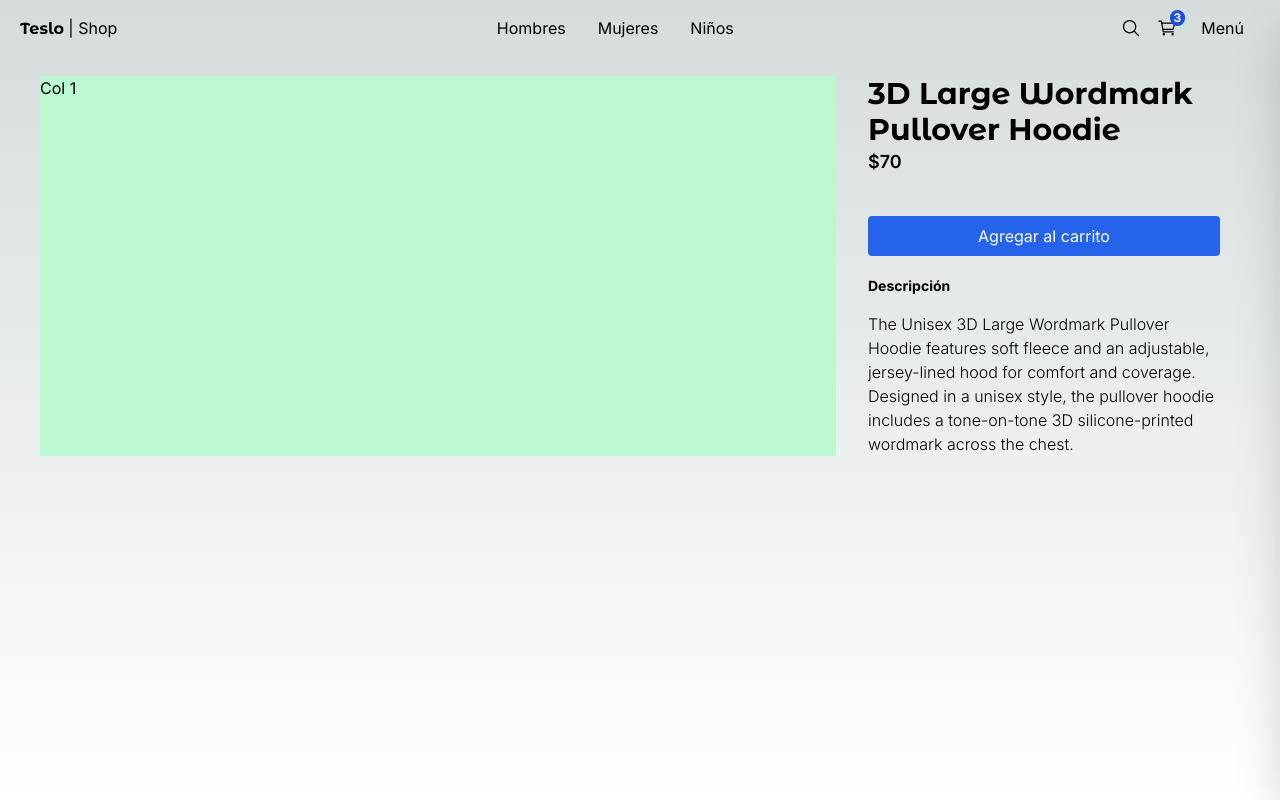
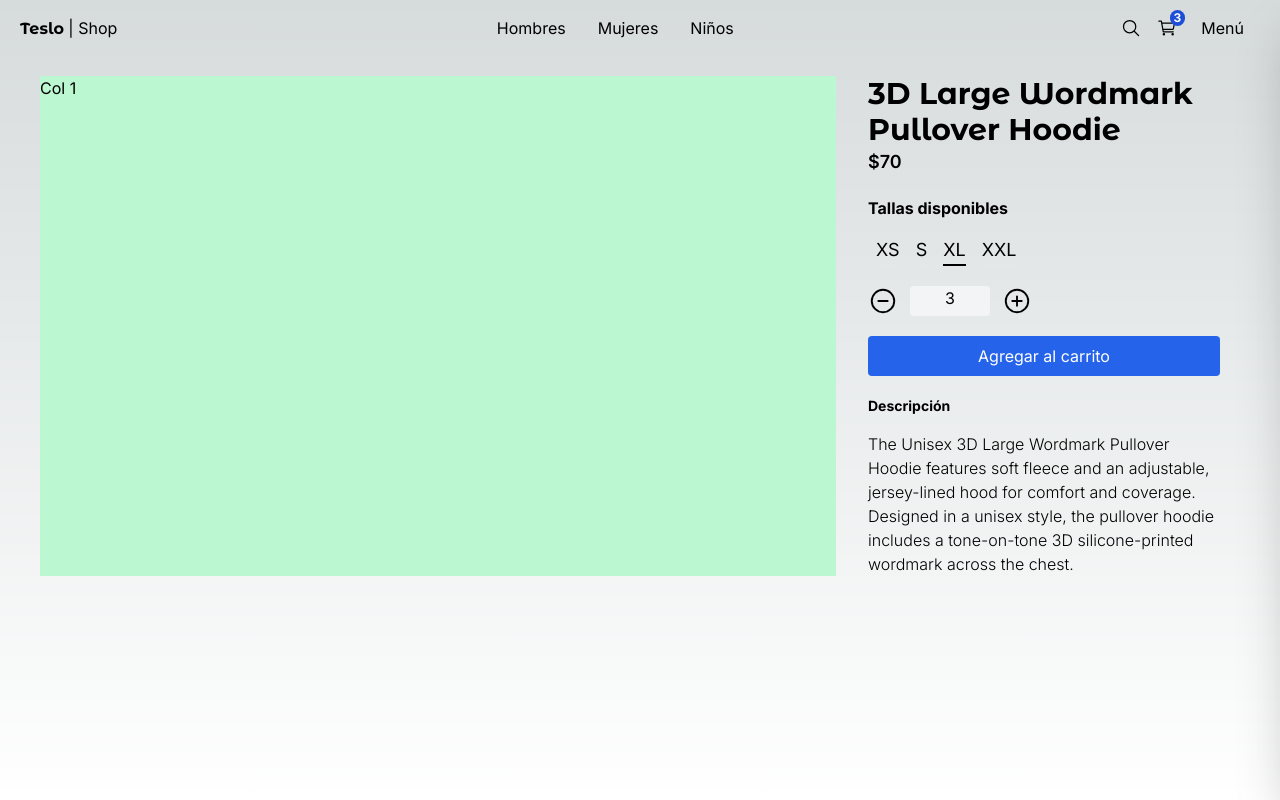
Before and after one commit to valeroman/win-teslo-shopy, a Next.js app: page /product/3d_large_wordmark_pullover_hoodie in a window 1280 px wide. Built offline with nearby package versions, Linux system fonts and the light colour scheme.

Commit message:
Agregar el selector de tallas y cantidad a Producto

```diff
--- a/src/app/(shop)/product/[slug]/page.tsx
+++ b/src/app/(shop)/product/[slug]/page.tsx
@@ -1,3 +1,4 @@
+import { QuantitySelector, SizeSelector } from '@/components';
 import { titleFont } from '@/config/fonts';
 import { initialData } from '@/seed/seed';
 import { notFound } from 'next/navigation';
@@ -38,8 +39,13 @@
         </p>
 
         {/* Selector de tallas */}
+        <SizeSelector
+          availableSizes={ product.sizes }
+          selectedSize={ product.sizes[2]}
+        />
 
         {/* Selector de cantidad */}
+        <QuantitySelector quantity={ 3 } />
 
         {/* Boton */}
         <button className='btn-primary my-5 w-full'>
--- a/src/components/index.ts
+++ b/src/components/index.ts
@@ -7,3 +7,6 @@
 export * from './products/product-grid/ProductGridItem';
 
 export * from './ui/sidebar/Sidebar';
+
+export * from './product/size-selector/SizeSelector';
+export * from './product/quantity-selector/QuantitySelector';
--- /dev/null
+++ b/src/components/product/quantity-selector/QuantitySelector.tsx
@@ -0,0 +1,33 @@
+'use client';
+
+import React, { useState } from 'react'
+import { IoAddCircleOutline, IoRemoveCircleOutline } from 'react-icons/io5';
+
+interface Props {
+    quantity: number;
+}
+
+export const QuantitySelector = ({ quantity }: Props) => {
+
+    const [count, setCount] = useState(quantity);
+
+    const onQuantityChange = ( value: number ) => {
+        if ( count + value < 1) return;
+
+        setCount( count + value );
+    }
+
+    return (
+        <div className='flex'>
+            <button onClick={ () => onQuantityChange( -1 )} >
+                <IoRemoveCircleOutline size={ 30 } />
+            </button>
+            <span className='w-20 mx-3 px-5 bg-gray-100 text-center rounded'>
+                { count }
+            </span>
+            <button onClick={ () => onQuantityChange( +1 )}>
+                <IoAddCircleOutline size={ 30 } />
+            </button>
+        </div>
+    )
+}
--- /dev/null
+++ b/src/components/product/size-selector/SizeSelector.tsx
@@ -0,0 +1,39 @@
+import type { Size } from '@/interfaces';
+import clsx from 'clsx';
+import React from 'react';
+
+interface Props {
+    selectedSize: Size;
+    availableSizes: Size[];
+}
+
+export const SizeSelector = ({ availableSizes, selectedSize }: Props) => {
+
+
+
+    return (
+        <div className='my-5'>
+            <h3 className='font-bold mb-4'>Tallas disponibles</h3>
+
+            <div className='flex'>
+                {
+                    availableSizes.map( size => (
+                        <button
+                            key={ size }
+                            className={
+                                clsx(
+                                    'mx-2 hover:border-black border-b-2 text-lg',
+                                    {
+                                        'border-black': size === selectedSize,
+                                    }
+                                )
+                            }
+                        >
+                            { size }
+                        </button>
+                    ))
+                }
+            </div>
+        </div>
+    )
+}
```
